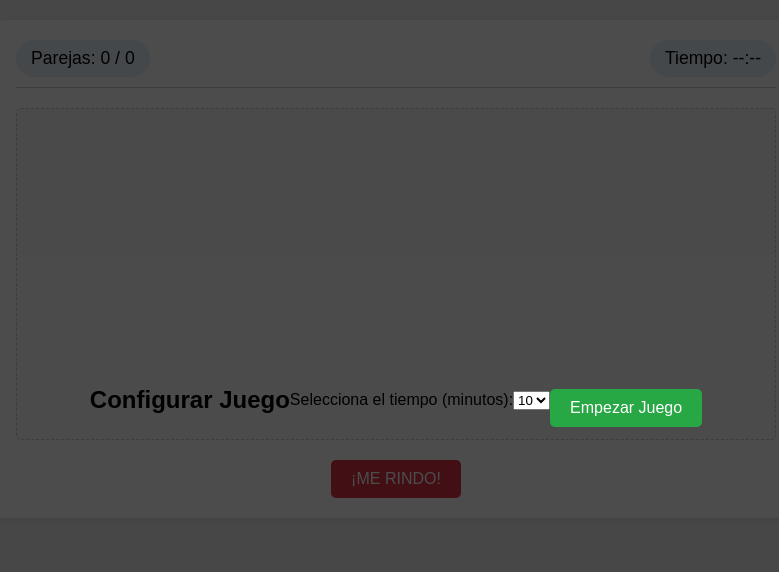
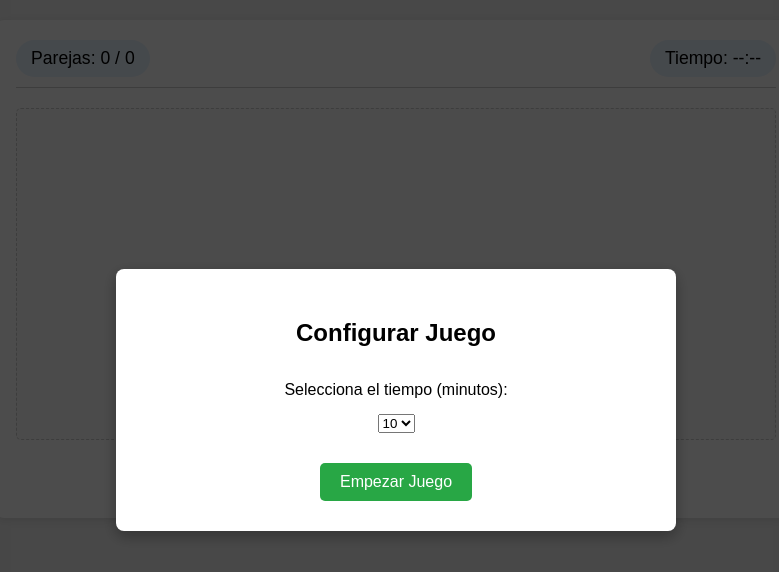
Before and after one commit to davalavil/Connectors, a plain HTML site: page index.html in a window 1280 px wide. Shown: the whole page, without its empty margins (244-1023 px from the left). Drawn offline with Linux system fonts and the light colour scheme.

Commit message:
Update index.html

```diff
--- a/index.html
+++ b/index.html
@@ -37,21 +37,26 @@
             </div>
         </div>
 
-         <!-- Sección para configuración inicial (opcional por ahora) -->
-         <div id="setup-overlay" class="hidden">
+         <!-- Sección para configuración inicial -->
+         <div id="setup-overlay"> <!-- Quitamos 'hidden' para que se muestre al inicio -->
+             <div> <!-- Añadido div para aplicar estilos al contenido -->
                 <h2>Configurar Juego</h2>
                 <label for="time-select">Selecciona el tiempo (minutos):</label>
                 <select id="time-select">
                     <option value="5">5</option>
                     <option value="10" selected>10</option>
                     <option value="15">15</option>
+                    <option value="20">20</option>
+                    <option value="1">1</option> <!-- Opción de 1 minuto para pruebas rápidas -->
                 </select>
                 <button id="start-game-btn">Empezar Juego</button>
+             </div>
          </div>
 
     </div>
 
-    <!-- Incluir JavaScript al final -->
-    <script src="js/script.js"></script>
+    <!-- Scripts -->
+    <script src="js/connectors.js"></script> <!-- Cargar los conectores PRIMERO -->
+    <script src="js/script.js"></script>     <!-- Cargar la lógica del juego DESPUÉS -->
 </body>
 </html>
```
Lines whose indentation alone changed are shown as unchanged.
